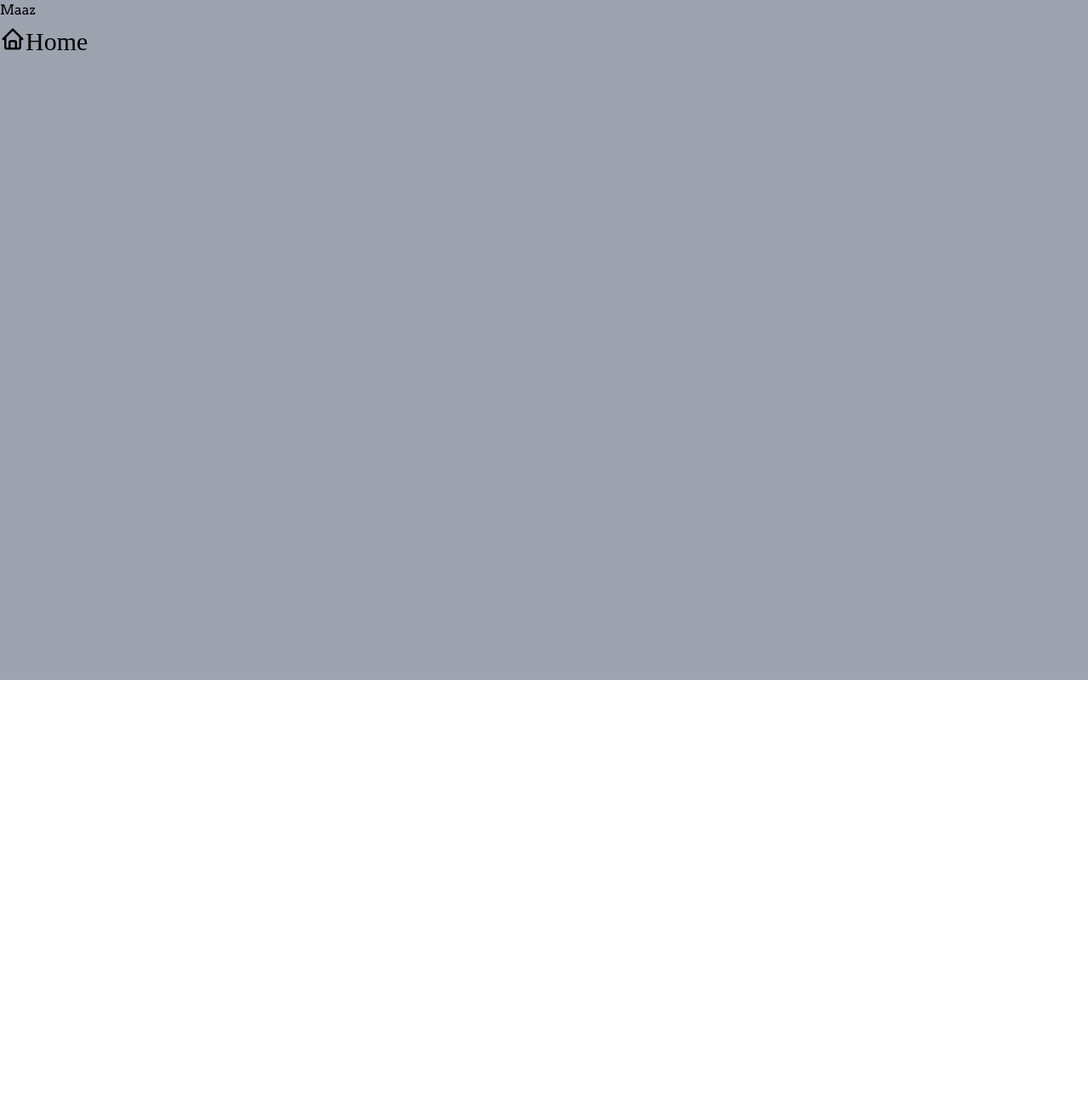
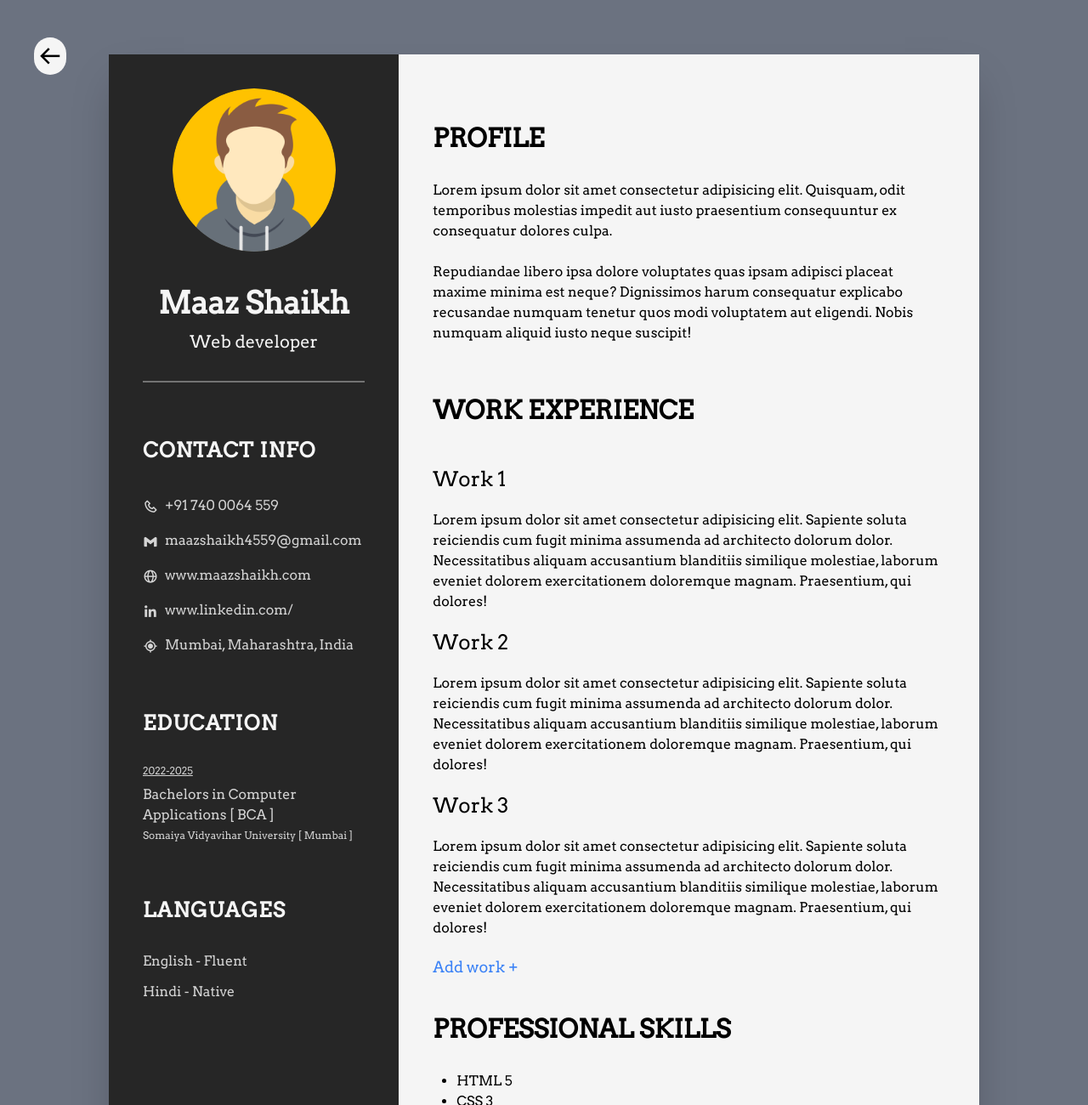
Before and after one commit to maazshaikh7/portfolio, a React (Vite) app: page /cv in a window 1280 px wide. Shown: the top 1300 px of the page at 85% size. Before the commit the page ends 800 px from the top, so only its background shows below. Built offline with nearby package versions, Linux system fonts and the light colour scheme.

Commit message:
Added full CV with filler details

```diff
--- a/src/components/CV.jsx
+++ b/src/components/CV.jsx
@@ -1,22 +1,159 @@
 import React from "react";
+import { Link } from "react-router-dom";
 
 function CV() {
   return (
-    <div className="bg-gray-400 min-h-screen">
-      <header>
-        <nav>
-          <a href="/">Maaz</a>
-          <div>
-            <ul>
+    <div className="font-serif bg-gray-500 min-h-screen flex justify-center items-center">
+      <div className="absolute top-10 left-10 z-10"><Link to="/" class='bx bx-arrow-back bg-neutral-100 rounded-full p-1'></Link></div>
+      <div className="container relative w-full max-w-5xl min-h-[1000px] m-5 xl:m-16 bg-white grid grid-cols-1 xl:grid-cols-3 shadow-2xl">
+        <div className="left relative bg-neutral-800 p-10 text-neutral-100">
+          <div className="profileText relative flex flex-col items-center space-y-10 pb-8 border-b-2 border-neutral-500">
+            <div className="imgBx relative w-48 h-48 rounded-full overflow-hidden hover:border-8 duration-300 border-neutral-300">
+              <img src="src\assets\avatar.webp" alt="Profile picture" />
+            </div>
+            <h2 className="text-4xl text-center font-semibold hover:tracking-wider duration-500">
+              Maaz Shaikh
+              <br />
+              <span className="text-xl font-extralight ">Web developer</span>
+            </h2>
+          </div>
+          <div className="contactInfo pt-16">
+            <h3 className="text-2xl font-semibold tracking-wider hover:tracking-widest duration-300 mb-8">
+              CONTACT INFO
+            </h3>
+            <ul className="space-y-3 ulul text-neutral-300">
               <li>
-                <a href="/">
-                  <i className="bx bx-home">Home</i>
-                </a>
+                <i class="bx bx-phone text-lg"></i>
+                <span className="text">+91 740 0064 559</span>
+              </li>
+              <li>
+                <i class="bx bxl-gmail text-lg"></i>
+                <span className="text">maazshaikh4559@gmail.com</span>
+              </li>
+              <li>
+                <i class="bx bx-globe text-lg"></i>
+                <span className="text">www.maazshaikh.com</span>
+              </li>
+              <li>
+                <i class="bx bxl-linkedin text-lg"></i>
+                {/* TODO */}
+                <span className="text">www.linkedin.com/</span>
+              </li>
+              <li>
+                <i class="bx bx-current-location text-lg"></i>
+                <span className="text">Mumbai, Maharashtra, India</span>
               </li>
             </ul>
           </div>
-        </nav>
-      </header>
+          <div className="education pt-16">
+            <h3 className="text-2xl font-semibold tracking-wider hover:tracking-widest duration-300 mb-8">
+              EDUCATION
+            </h3>
+            <ul className="space-y-3 text-neutral-300 hover:text-white">
+              <li>
+                <p className="text-xs underline pb-2">2022-2025</p>
+                <h4>Bachelors in Computer Applications &#91; BCA &#93;</h4>
+                <h5 className="text-xs pt-1">
+                  Somaiya Vidyavihar University &#91; Mumbai &#93;
+                </h5>
+              </li>
+            </ul>
+          </div>
+          <div className="languages pt-16">
+            <h3 className="text-2xl font-semibold tracking-wider hover:tracking-widest duration-300 mb-8">
+              LANGUAGES
+            </h3>
+            <ul className="space-y-3 text-neutral-300 hover:text-white">
+              <li> English - Fluent</li>
+              <li> Hindi - Native</li>
+            </ul>
+          </div>
+        </div>
+        <div className="right relative bg-neutral-100 p-10 xl:col-span-2">
+          <div className="about my-10">
+            <h2 className="text-3xl font-semibold hover:tracking-widest duration-300 mb-8">
+              PROFILE
+            </h2>
+            <p>
+              Lorem ipsum dolor sit amet consectetur adipisicing elit. Quisquam,
+              odit temporibus molestias impedit aut iusto praesentium
+              consequuntur ex consequatur dolores culpa.
+              <br />
+              <br /> Repudiandae libero ipsa dolore voluptates quas ipsam
+              adipisci placeat maxime minima est neque? Dignissimos harum
+              consequatur explicabo recusandae numquam tenetur quos modi
+              voluptatem aut eligendi. Nobis numquam aliquid iusto neque
+              suscipit!
+            </p>
+          </div>
+          <div className="work my-10 pt-5 space-y-5">
+            <h2 className="text-3xl font-semibold hover:tracking-wider duration-300 mb-12">
+              WORK EXPERIENCE
+            </h2>
+            <h4 className="text-2xl">Work 1</h4>
+            <p>
+              Lorem ipsum dolor sit amet consectetur adipisicing elit. Sapiente
+              soluta reiciendis cum fugit minima assumenda ad architecto dolorum
+              dolor. Necessitatibus aliquam accusantium blanditiis similique
+              molestiae, laborum eveniet dolorem exercitationem doloremque
+              magnam. Praesentium, qui dolores!
+            </p>
+            <h4 className="text-2xl">Work 2</h4>
+            <p>
+              Lorem ipsum dolor sit amet consectetur adipisicing elit. Sapiente
+              soluta reiciendis cum fugit minima assumenda ad architecto dolorum
+              dolor. Necessitatibus aliquam accusantium blanditiis similique
+              molestiae, laborum eveniet dolorem exercitationem doloremque
+              magnam. Praesentium, qui dolores!
+            </p>
+            <h4 className="text-2xl">Work 3</h4>
+            <p>
+              Lorem ipsum dolor sit amet consectetur adipisicing elit. Sapiente
+              soluta reiciendis cum fugit minima assumenda ad architecto dolorum
+              dolor. Necessitatibus aliquam accusantium blanditiis similique
+              molestiae, laborum eveniet dolorem exercitationem doloremque
+              magnam. Praesentium, qui dolores!
+            </p>
+            <Link to="/contact" className="block text-blue-500 text-lg hover:underline hover:font-semibold">Add work +</Link>
+          </div>
+          <div className="skills my-10">
+            <h2 className="text-3xl font-semibold hover:tracking-wider duration-300 mb-8">
+              PROFESSIONAL SKILLS
+            </h2>
+            <ul className="list-disc pl-7">
+              <li>HTML 5</li>
+              <li>CSS 3</li>
+              <li>JAVASCRIPT</li>
+              <li>REACT JS</li>
+              <li>TAILWIND CSS</li>
+              <li>BOOTSTRAP</li>
+            </ul>
+          </div>
+          <div className="interests my-10 ">
+            <h2 className="text-3xl font-semibold hover:tracking-wider duration-300 mb-12">
+              INTERESTS
+            </h2>
+            <ul className="flex justify-between flex-wrap text-center lg:w-2/3">
+              <li>
+                <i class="bx bxs-game"></i>
+                <p>GAMING</p>
+              </li>
+              <li>
+                <i class="bx bxs-plane-alt"></i>
+                <p>TRAVELLING</p>
+              </li>
+              <li>
+                <i class="bx bx-football"></i>
+                <p>FOOTBALL</p>
+              </li>
+              <li>
+                <i class="bx bxs-book-open"></i>
+                <p>READING</p>
+              </li>
+            </ul>
+          </div>
+        </div>
+      </div>
     </div>
   );
 }
--- a/src/components/Home.jsx
+++ b/src/components/Home.jsx
@@ -4,13 +4,13 @@ import { Link } from "react-router-dom";
 function Home(props) {
   return (
     <>
-      <div className="fill w-screen h-screen -z-50 grid items-center text-center ">
+      <div className="fill w-screen h-screen -z-50 grid place-items-center">
         <Link to="/contact">
           <button className={`p-3 ${
           props.navDisplay === true
-            ? "-translate-x-[100vh]"
-            : "-translate-x-52 "
-        } text-lg my-5 lg:my-2 duration-[2500ms] rounded-full translate-y-20 bg-cyan-200 hover:bg-indigo-500 hover:border-2 active:border-0  font-semibold`}>
+            ? "-translate-x-[100vh] bg-transparent"
+            : "xl:-translate-x-52 "
+        } text-lg my-5 lg:my-2 duration-[2500ms] translate-y-60 rounded-full lg:translate-y-52 xl:translate-y-28 bg-cyan-200 hover:bg-indigo-500 hover:border-2 active:border-0  font-semibold`}>
             Contact me
           </button>
         </Link>
@@ -25,7 +25,7 @@ function Home(props) {
         <img
           src="src\assets\cloud.png"
           alt="cloud"
-          className="h-[30rem] opacity-50 hidden lg:block"
+          className="h-[32rem] opacity-50 hidden lg:block"
         />
         <div
           className={`details lg:absolute m-8 md:m-20 lg:m-0 top-36 duration-700 right-1/4 font-semibold ${
--- a/src/components/Navbar.jsx
+++ b/src/components/Navbar.jsx
@@ -82,6 +82,7 @@ function Navbar(props) {
                 <a className="bx bxl-github cursor-pointer hover:text-4xl" href="https://github.com/maazshaikh7" target="_blank"></a>
               </li>
               <li>
+                {/* TODO */}
                 <a className="bx bxl-linkedin cursor-pointer hover:text-4xl" href="https://linkedin.com" target="_blank"></a>
               </li>
             </ul>
@@ -113,7 +114,7 @@ function Navbar(props) {
           props.mode === "dark" ? "text-white" : ""
         }`}
       >
-        <i className="bx text-6xl bxs-notepad"></i>
+        <i className="bx text-5xl bxs-notepad"></i>
         <p className="font-bold pl-3">CV</p>
       </Link>
     </>
--- a/src/styles/tailwind.css
+++ b/src/styles/tailwind.css
@@ -12,3 +12,7 @@
     @apply text-3xl pr-2 translate-y-1
 }
 @tailwind utilities;
+
+.ulul li{
+    @apply hover:underline
+}
```
